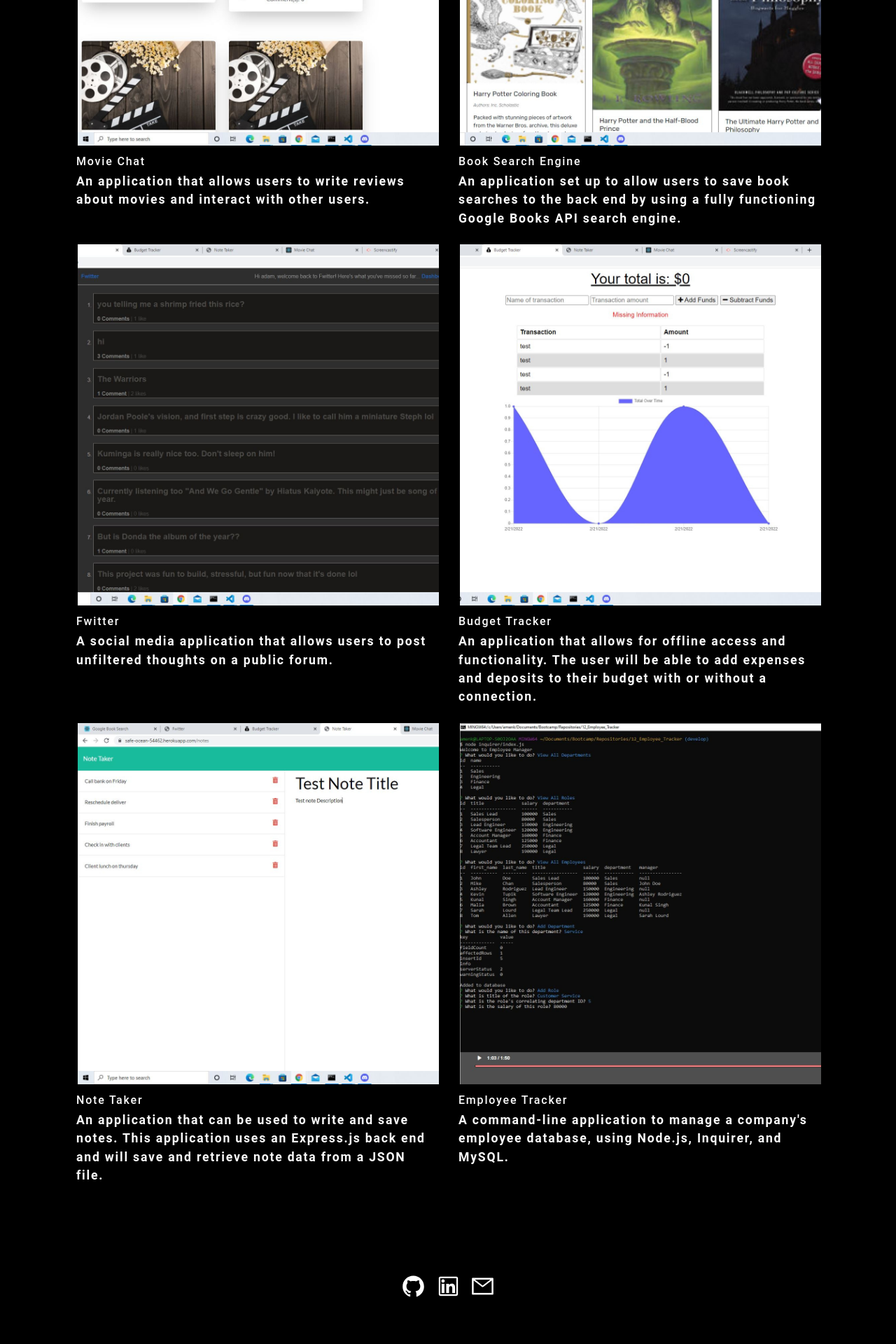
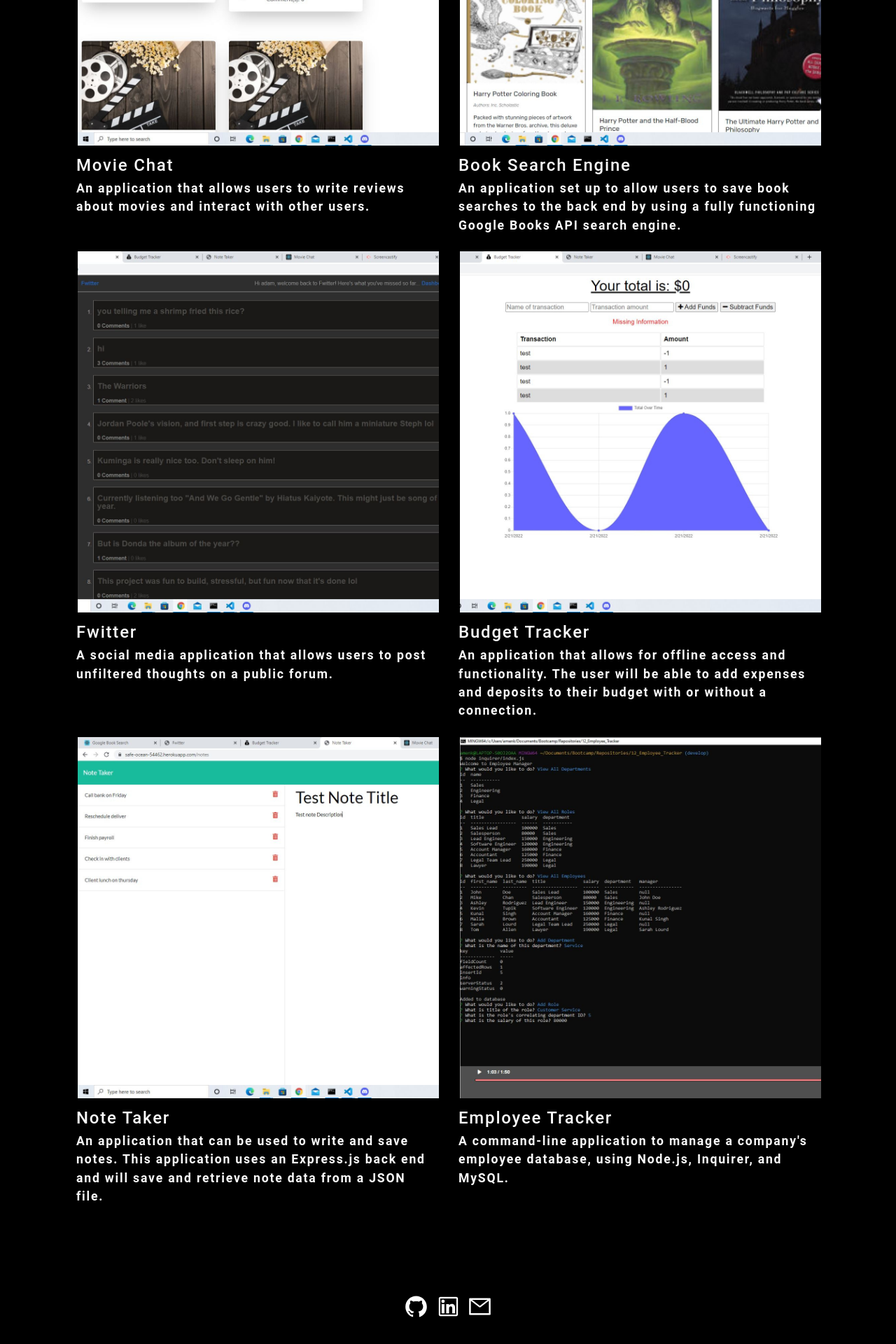
Before and after one commit to amenkes24/Adam_Menkes_Portfolio, a React (Create React App) app: page /portfolio in a window 1280 px wide. Shown: the part 518-2438 px from the top of the page at 70% size. Built offline with nearby package versions, Linux system fonts and the light colour scheme.

Commit message:
fix font in areas

```diff
--- a/src/App.js
+++ b/src/App.js
@@ -5,7 +5,7 @@ import About from './components/About';
 import Portfolio from './components/Portfolio';
 import NoMatch from './components/NoMatch';
 import Footer from './components/Footer';
-import Skills from './components/Contact';
+import Skills from './components/Skills';
 
 function App() {
   return (
--- a/src/components/Footer/index.js
+++ b/src/components/Footer/index.js
@@ -7,7 +7,9 @@ const Footer = () => {
     return (
         <footer className='footer'>
             <a href='https://github.com/amenkes24' target="_blank"><AiOutlineGithub /></a>
-            <a href='https://www.linkedin.com/in/adam-menkes-sf/' target="_blank">&nbsp;<AiOutlineLinkedin />&nbsp;</a>
+            <p>&nbsp;</p>
+            <a href='https://www.linkedin.com/in/adam-menkes-sf/' target="_blank"><AiOutlineLinkedin /></a>
+            <p>&nbsp;</p>
             <a href='mailto:amenkes25@gmail.com' target="_blank"> <AiOutlineMail /></a>
         </footer>
     )
--- a/src/components/Portfolio/index.js
+++ b/src/components/Portfolio/index.js
@@ -40,7 +40,7 @@ function Portfolio() {
 
         <div className="row">
           <div className="col">
-            <h6>Movie Chat</h6>
+            <h4>Movie Chat</h4>
             <p>
               An application that allows users to write reviews about movies and
               interact with other users.
@@ -48,7 +48,7 @@ function Portfolio() {
           </div>
 
           <div className="col">
-            <h6>Book Search Engine</h6>
+            <h4>Book Search Engine</h4>
             <p>
               An application set up to allow users to save book searches to the
               back end by using a fully functioning Google Books API search
@@ -83,7 +83,7 @@ function Portfolio() {
 
         <div className="row">
           <div className="col">
-            <h6>Fwitter</h6>
+            <h4>Fwitter</h4>
             <p>
               A social media application that allows users to post unfiltered
               thoughts on a public forum.
@@ -91,7 +91,7 @@ function Portfolio() {
           </div>
 
           <div className="col">
-            <h6>Budget Tracker</h6>
+            <h4>Budget Tracker</h4>
             <p>
             An application that allows for offline access and functionality. The user will be able to add expenses and deposits to their budget with or without a connection.
             </p>
@@ -126,14 +126,14 @@ function Portfolio() {
 
         <div className="row">
           <div className="col">
-            <h6>Note Taker</h6>
+            <h4>Note Taker</h4>
             <p>
             An application that can be used to write and save notes. This application uses an Express.js back end and will save and retrieve note data from a JSON file.
             </p>
           </div>
 
           <div className="col">
-            <h6>Employee Tracker</h6>
+            <h4>Employee Tracker</h4>
             <p>
             A command-line application to manage a company's employee database, using Node.js, Inquirer, and MySQL.
             </p>
--- a/src/index.css
+++ b/src/index.css
@@ -88,6 +88,10 @@ a {
   font-weight: bold;
 }
 
+div a {
+  font-family: 'Roboto', sans-serif;
+}
+
 a:hover {
   color: lightgray;
 }
@@ -170,6 +174,7 @@ input:focus {
 
 li {
   list-style: none;
+  font-family: 'Roboto', sans-serif;
 }
 
 nav a:hover {
```
Also changed, not shown: src/components/Skills/index.js (renamed from src/components/Contact/index.js).
